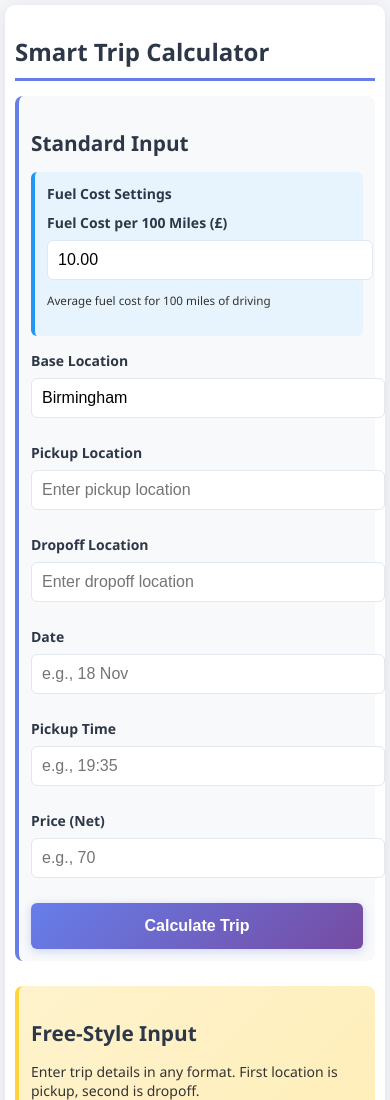
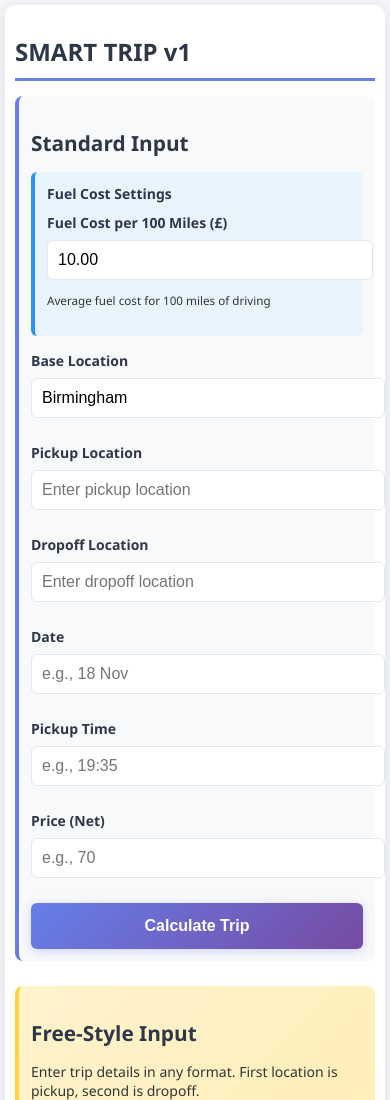
Before and after one commit to Boris8800/Taxi, a plain HTML site: page index.html in a window 390 px wide. Shown: the top 1100 px of the page. Drawn offline with Linux system fonts and the light colour scheme; some packages are replaced by stand-ins of ours.

Commit message:
Rebranded to SMART TRIP v1 and improved mobile layout

```diff
--- a/index.html
+++ b/index.html
@@ -1,7 +1,7 @@
 <!DOCTYPE html>
 <html>
 <head>
-  <title>Smart Trip Calculator with Google Maps</title>
+  <title>SMART TRIP v1</title>
   <meta charset="utf-8">
   <meta name="viewport" content="width=device-width, initial-scale=1.0">
   <style>
@@ -405,7 +405,7 @@
 </head>
 <body>
   <div class="container">
-    <h2>Smart Trip Calculator</h2>
+    <h2>SMART TRIP v1</h2>
 
     <div class="input-section">
       <h3>Standard Input</h3>
```
